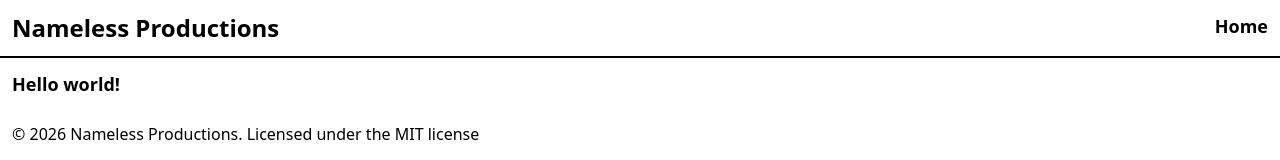
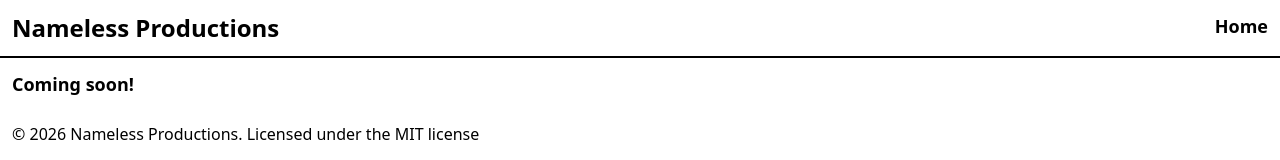
Before and after one commit to Nameless-Productions/website, a Next.js app: page / in a window 1280 px wide. Shown: the top 160 px of the page. Built offline with nearby package versions, Linux system fonts and the light colour scheme.

Commit message:
update: change text on main page

```diff
--- a/app/page.tsx
+++ b/app/page.tsx
@@ -2,6 +2,6 @@
 
 export default function MainPage() {
   return (<>
-    <p className='text-lg font-bold'>Hello world!</p>
+    <p className='text-lg font-bold'>Coming soon!</p>
   </>)
 }
```
